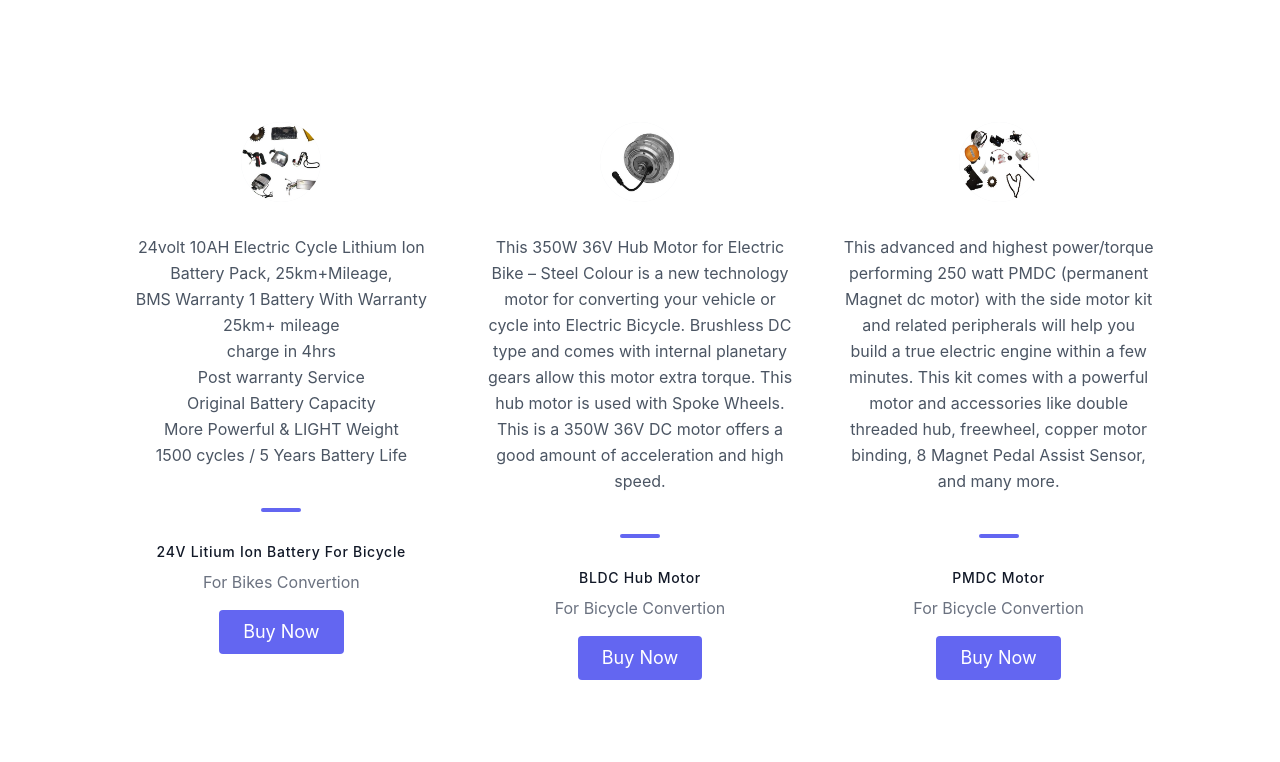
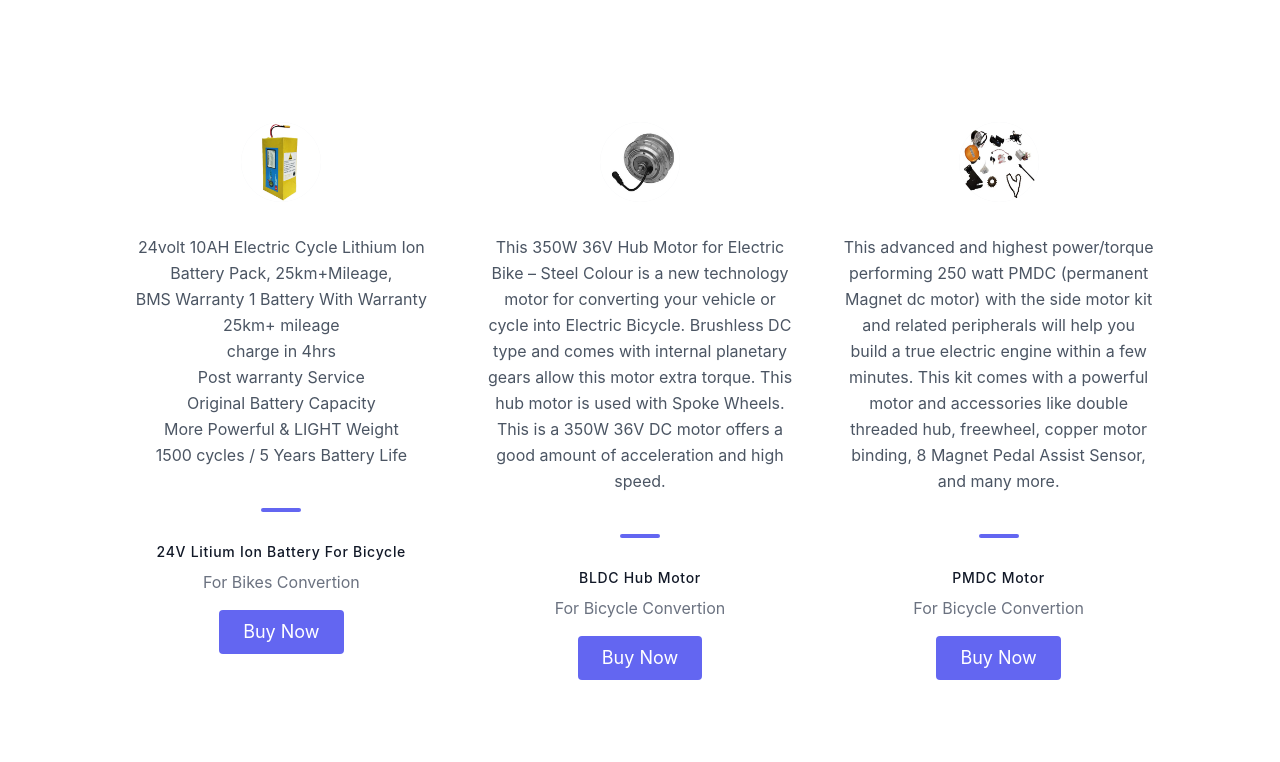
Before and after one commit to souvikdas1234/eleqbike, a plain HTML site: page index.html in a window 1280 px wide. Shown: the part 2600-3362 px from the top of the page. Drawn offline with nearby package versions, Linux system fonts and the light colour scheme.

Commit message:
Update index.html

```diff
--- a/index.html
+++ b/index.html
@@ -338,7 +338,7 @@
     <div class="flex flex-wrap -m-4">
       <div class="lg:w-1/3 lg:mb-0 mb-6 p-4">
         <div class="h-full text-center">
-          <img alt="testimonial" class="w-20 h-20 mb-8 object-cover object-center rounded-full inline-block border-2 border-gray-200 bg-gray-100" src="./static/img/BLDC.jpg">
+          <img alt="testimonial" class="w-20 h-20 mb-8 object-cover object-center rounded-full inline-block border-2 border-gray-200 bg-gray-100" src="./static/img/BATTER23.webp">
           <p class="leading-relaxed">24volt 10AH Electric Cycle Lithium Ion Battery Pack, 25km+Mileage,<br> BMS Warranty 1 Battery With Warranty<br>25km+ mileage<br>charge in 4hrs<br>Post warranty Service<br>Original Battery Capacity<br>More Powerful & LIGHT Weight<br>1500 cycles / 5 Years Battery Life</p>
           <span class="inline-block h-1 w-10 rounded bg-indigo-500 mt-6 mb-4"></span>
           <h2 class="text-gray-900 font-medium title-font tracking-wider text-sm">24V Litium Ion Battery For Bicycle</h2>
```
